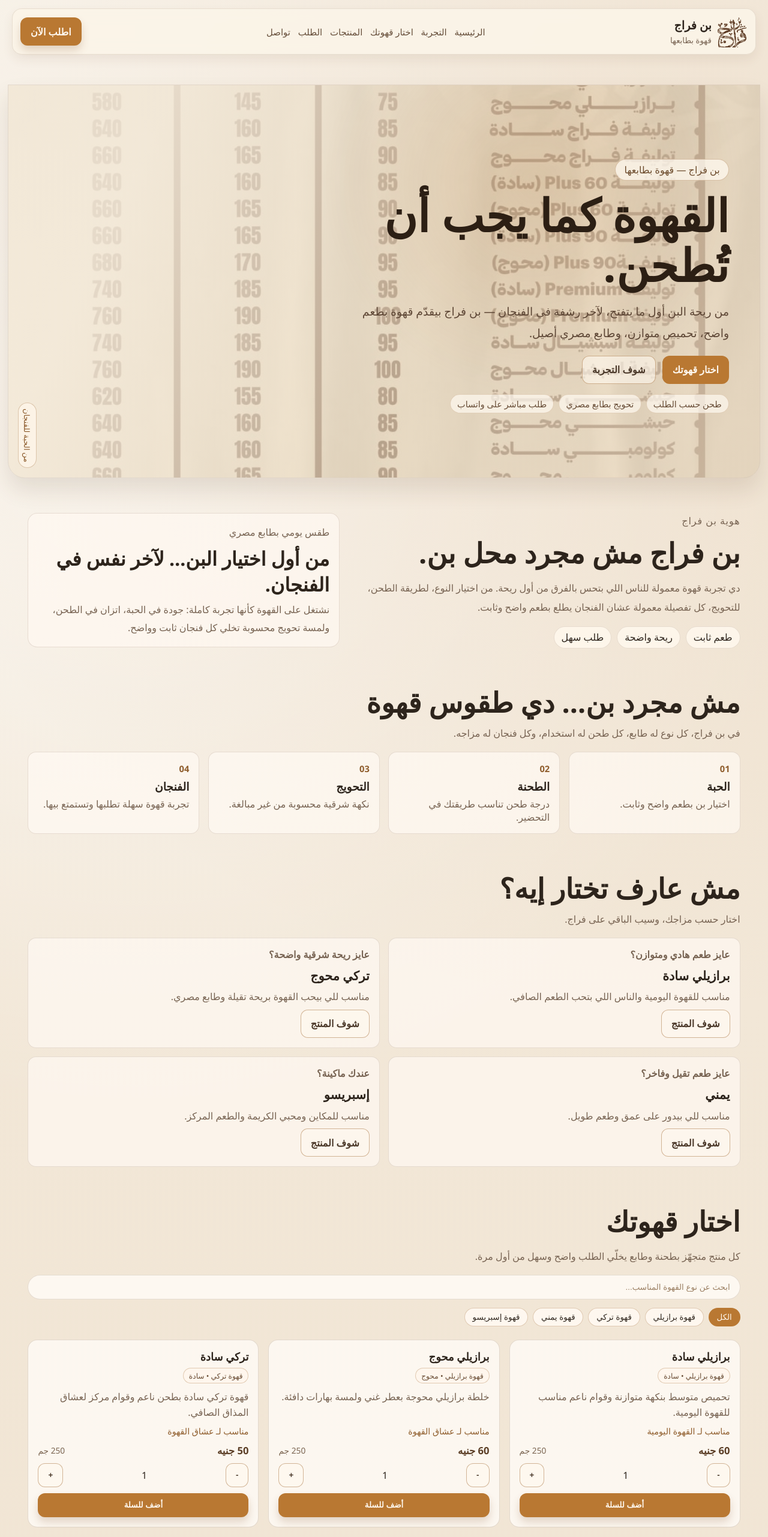
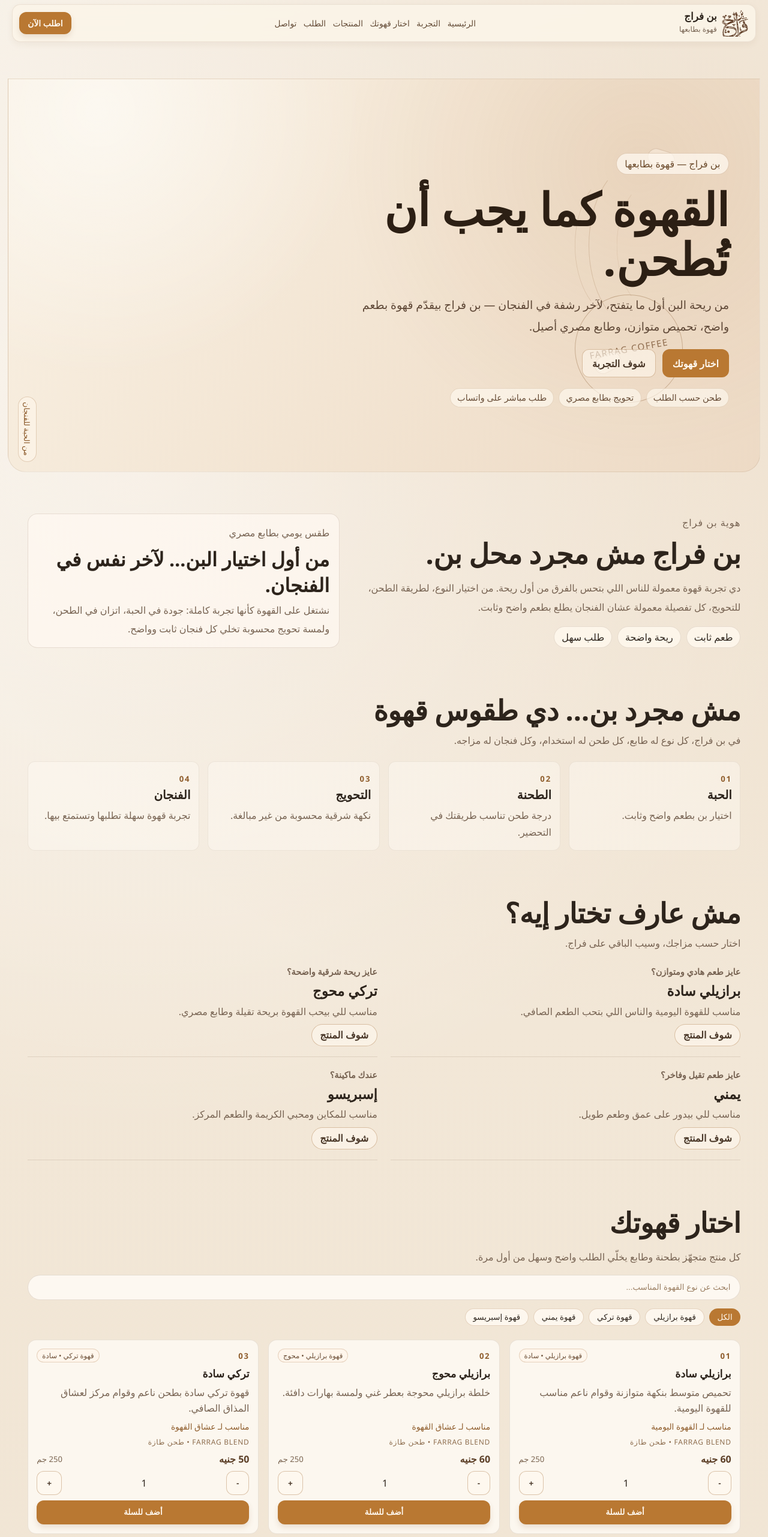
Before and after one commit to omarkhair70-droid/farrag-coffee-v2, a Next.js app: page / in a window 1280 px wide. Shown: the top 2562 px of the page at 60% size. Built offline with nearby package versions, Linux system fonts and the light colour scheme; no server answers.

Commit message:
Polish premium editorial styling across hero and catalog

```diff
--- a/app/globals.css
+++ b/app/globals.css
@@ -28,18 +28,23 @@
 ::selection { background: rgba(216, 167, 93, 0.3); color: #fff; }
 :focus-visible { outline: 2px solid rgba(216, 167, 93, 0.8); outline-offset: 2px; }
 
-main { display: flex; flex-direction: column; gap: 2.4rem; padding: 0 0 4rem; }
+main { display: flex; flex-direction: column; gap: 2.9rem; padding: 0 0 4.6rem; }
 .section {
   width: min(1200px, 96vw);
   margin: 0 auto;
   background: transparent;
   border: 0;
   border-radius: 0;
-  padding: 0.2rem 0.2rem;
+  padding: 0.25rem 0.2rem;
   box-shadow: none;
   backdrop-filter: none;
 }
-.sectionTitle { margin: 0 0 0.8rem; font-size: clamp(1.6rem, 4.8vw, 2.9rem); line-height: 1.2; }
+.sectionTitle {
+  margin: 0 0 0.8rem;
+  font-size: clamp(1.6rem, 4.8vw, 2.9rem);
+  line-height: 1.14;
+  letter-spacing: -0.01em;
+}
 
 .btn {
   border: 1px solid transparent;
@@ -53,16 +58,16 @@
 .btnPrimary {
   background: var(--gold);
   color: #fff8ef;
-  box-shadow: 0 8px 14px rgba(126, 77, 35, 0.2);
+  box-shadow: 0 5px 10px rgba(126, 77, 35, 0.14);
 }
 .btnPrimary:hover { filter: brightness(1.06); }
 
 .btnSecondary {
   background: rgba(255, 248, 239, 0.6);
-  border-color: rgba(155, 99, 40, 0.45);
+  border-color: rgba(155, 99, 40, 0.35);
   color: #4a3829;
 }
-.btnSecondary:hover { border-color: rgba(155, 99, 40, 0.8); }
+.btnSecondary:hover { border-color: rgba(155, 99, 40, 0.62); }
 
 .toast {
   position: fixed;
@@ -79,6 +84,6 @@
 }
 
 @media (min-width: 768px) {
-  main { gap: 3.1rem; }
-  .section { padding: 0.4rem; border-radius: 0; }
+  main { gap: 3.8rem; }
+  .section { padding: 0.5rem 0.35rem; border-radius: 0; }
 }
--- a/components/CoffeeGuide.module.css
+++ b/components/CoffeeGuide.module.css
@@ -5,15 +5,13 @@
 
 .grid {
   display: grid;
-  gap: 0.9rem;
-  margin-top: 1.2rem;
+  gap: 0.85rem;
+  margin-top: 1.35rem;
 }
 
 .card {
-  padding: 1rem;
-  border: 1px solid rgba(120, 91, 63, 0.16);
-  border-radius: 14px;
-  background: rgba(255, 250, 243, 0.68);
+  padding: 0.35rem 0 0.95rem;
+  border-bottom: 1px solid rgba(120, 91, 63, 0.16);
   display: grid;
   gap: 0.65rem;
 }
@@ -22,24 +20,34 @@
   margin: 0;
   color: #8f5d2c;
   font-weight: 700;
+  font-size: 0.9rem;
 }
 
 .card h3 {
   margin: 0;
-  font-size: 1.3rem;
+  font-size: 1.42rem;
+  line-height: 1.1;
 }
 
 .card p {
   margin: 0;
   color: var(--muted);
+  max-width: 50ch;
 }
 
 .card :global(.btn) {
   justify-self: start;
+  border-radius: 999px;
+  padding: 0.4rem 0.85rem;
 }
 
 @media (min-width: 700px) {
   .grid {
     grid-template-columns: repeat(2, 1fr);
+    column-gap: 1.4rem;
+  }
+
+  .card {
+    padding-bottom: 1.1rem;
   }
 }
--- a/components/CoffeeRitual.module.css
+++ b/components/CoffeeRitual.module.css
@@ -1,34 +1,39 @@
 .subtitle {
   margin: 0;
   color: var(--muted);
+  max-width: 760px;
 }
 
 .grid {
-  margin-top: 1.2rem;
+  margin-top: 1.5rem;
   display: grid;
   gap: 0.9rem;
 }
 
 .card {
-  padding: 1rem;
-  border-radius: 14px;
-  border: 1px solid rgba(120, 91, 63, 0.16);
-  background: rgba(255, 250, 243, 0.72);
+  padding: 1rem 0.85rem;
+  border-radius: 12px;
+  border: 1px solid rgba(120, 91, 63, 0.1);
+  background: rgba(255, 250, 243, 0.45);
 }
 
 .index {
   color: #8f5d2c;
-  font-weight: 800;
-  font-size: 0.92rem;
+  font-weight: 700;
+  font-size: 0.82rem;
+  letter-spacing: 0.14em;
 }
 
 .card h3 {
-  margin: 0.4rem 0;
+  margin: 0.34rem 0 0.5rem;
+  font-size: 1.24rem;
+  line-height: 1.2;
 }
 
 .card p {
   margin: 0;
   color: var(--muted);
+  line-height: 1.75;
 }
 
 @media (min-width: 700px) {
--- a/components/Header.js
+++ b/components/Header.js
@@ -17,7 +17,7 @@
     <header className={styles.header}>
       <div className={styles.inner}>
         <a href="#" className={styles.logoWrap}>
-          <Image src="/images/logo.png" alt="بن فراج" width={52} height={52} className={styles.logoImage} priority />
+          <Image src="/images/logo.png" alt="بن فراج" width={46} height={46} className={styles.logoImage} priority />
           <div>
             <span className={styles.logoText}>بن فراج</span>
             <small>قهوة بطابعها</small>
@@ -30,7 +30,7 @@
             </a>
           ))}
         </nav>
-        <motion.a href="#products" className="btn btnPrimary" {...premiumButtonMotion}>
+        <motion.a href="#products" className={`btn btnPrimary ${styles.cta}`} {...premiumButtonMotion}>
           اطلب الآن
         </motion.a>
       </div>
--- a/components/Header.module.css
+++ b/components/Header.module.css
@@ -2,61 +2,88 @@
   position: sticky;
   top: 0;
   z-index: 40;
-  padding: 0.9rem 0.35rem 0;
+  padding: 0.42rem 0.35rem 0;
 }
 
 .inner {
   width: min(1240px, 98vw);
   margin: 0 auto;
-  border: 1px solid rgba(120, 91, 63, 0.14);
-  border-radius: 16px;
-  padding: 0.72rem 0.82rem;
+  border: 1px solid rgba(120, 91, 63, 0.12);
+  border-radius: 14px;
+  padding: 0.48rem 0.7rem;
   background: rgba(251, 244, 232, 0.9);
   backdrop-filter: blur(10px);
-  box-shadow: 0 8px 18px rgba(98, 69, 42, 0.08);
+  box-shadow: 0 4px 12px rgba(98, 69, 42, 0.06);
   display: grid;
   grid-template-columns: auto 1fr auto;
-  gap: 0.7rem;
+  gap: 0.55rem;
   align-items: center;
 }
 
 .logoWrap {
   display: flex;
   align-items: center;
-  gap: 0.5rem;
+  gap: 0.44rem;
 }
 
 .logoText {
-  font-size: 1.2rem;
+  font-size: 1.05rem;
   font-weight: 800;
   display: block;
+  line-height: 1;
 }
 
 .logoWrap small {
   color: var(--muted);
+  font-size: 0.76rem;
 }
 
 .nav {
   display: flex;
-  flex-wrap: wrap;
+  flex-wrap: nowrap;
   justify-content: center;
-  gap: 0.5rem 0.8rem;
+  gap: 0.45rem 0.72rem;
+  min-width: 0;
 }
 
 .nav a {
   color: #654d39;
-  font-size: 0.93rem;
+  font-size: 0.86rem;
+  white-space: nowrap;
+}
+
+.cta {
+  padding: 0.52rem 0.82rem;
+  font-size: 0.86rem;
 }
 
 @media (max-width: 850px) {
   .inner {
     grid-template-columns: 1fr auto;
+    row-gap: 0.4rem;
+    padding: 0.44rem 0.62rem;
   }
 
   .nav {
     grid-column: 1 / -1;
     justify-content: flex-start;
-    padding-top: 0.34rem;
-    border-top: 1px solid rgba(120, 91, 63, 0.14);
+    overflow-x: auto;
+    -webkit-overflow-scrolling: touch;
+    scrollbar-width: none;
+    padding-top: 0.3rem;
+    border-top: 1px solid rgba(120, 91, 63, 0.1);
+  }
+
+  .nav::-webkit-scrollbar {
+    display: none;
+  }
+
+  .nav a {
+    font-size: 0.79rem;
+  }
+
+  .cta {
+    padding: 0.46rem 0.74rem;
+    font-size: 0.8rem;
   }
 }
--- a/components/Hero.js
+++ b/components/Hero.js
@@ -1,4 +1,3 @@
-import Image from 'next/image';
 import styles from './Hero.module.css';
 import { motion } from 'framer-motion';
 import { premiumButtonMotion, sectionReveal } from '../lib/motion';
@@ -14,10 +13,15 @@
       viewport={sectionReveal.viewport}
       transition={sectionReveal.transition}
     >
-      <div className={styles.mediaLayer}>
-        <Image src="/images/menu-2.jpeg" alt="تحضير القهوة في بن فراج" fill className={styles.heroImage} priority sizes="100vw" />
+      <div className={styles.editorialArt} aria-hidden="true">
+        <span className={styles.steamOne} />
+        <span className={styles.steamTwo} />
+        <span className={styles.steamThree} />
+        <span className={styles.stamp}>Farrag Coffee</span>
+        <span className={styles.beanOne} />
+        <span className={styles.beanTwo} />
       </div>
-      <div className={styles.overlay} />
+
       <div className={styles.content}>
         <p className={styles.badge}>بن فراج — قهوة بطابعها</p>
         <h1>القهوة كما يجب أن تُطحن.</h1>
--- a/components/Hero.module.css
+++ b/components/Hero.module.css
@@ -2,31 +2,128 @@
   width: min(1260px, 98vw);
   min-height: clamp(520px, 82vh, 760px);
   margin: 0 auto;
-  border-radius: 0 0 28px 28px;
+  border-radius: 0 0 30px 30px;
   overflow: hidden;
   position: relative;
   display: flex;
   align-items: center;
-  border: 1px solid rgba(120, 91, 63, 0.16);
-  box-shadow: 0 20px 36px rgba(86, 57, 33, 0.12);
+  border: 1px solid rgba(120, 91, 63, 0.12);
+  background:
+    radial-gradient(circle at 84% 22%, rgba(186, 134, 84, 0.15), transparent 42%),
+    radial-gradient(circle at 12% 8%, rgba(255, 255, 252, 0.58), transparent 35%),
+    linear-gradient(125deg, #f8efe1 10%, #f3e5d3 52%, #eddac5 100%);
 }
 
-.mediaLayer { position: absolute; inset: 0; }
-.heroImage { object-fit: cover; filter: saturate(0.92) contrast(0.96) brightness(0.96); }
-.overlay {
+.editorialArt {
   position: absolute;
   inset: 0;
-  background:
-    radial-gradient(circle at 70% 25%, rgba(188, 132, 72, 0.18), transparent 35%),
-    linear-gradient(115deg, rgba(247, 237, 221, 0.9) 18%, rgba(244, 228, 205, 0.64) 58%, rgba(238, 221, 198, 0.78) 100%);
+  pointer-events: none;
 }
 
-.content { position: relative; z-index: 2; width: min(820px, 100%); padding: clamp(1.4rem, 4vw, 3.6rem); }
-.content h1 { margin: 0; font-size: clamp(2.1rem, 8vw, 4.7rem); line-height: 1.1; color: #2c1f14; }
-.badge { display: inline-block; border: 1px solid rgba(146, 90, 34, 0.32); border-radius: 999px; padding: 0.4rem 0.9rem; margin-bottom: 1rem; background: rgba(255, 250, 241, 0.75); color: #6c4b2c; }
-.subtext { color: #5d4635; line-height: 1.9; font-size: clamp(1rem, 2.6vw, 1.18rem); max-width: 630px; }
-.actions { display: flex; gap: 0.7rem; flex-wrap: wrap; margin-top: 1.2rem; }
-.ctaGlow { box-shadow: none; }
+.editorialArt span {
+  position: absolute;
+}
+
+.steamOne,
+.steamTwo,
+.steamThree {
+  width: clamp(90px, 16vw, 170px);
+  height: clamp(150px, 26vw, 280px);
+  border: 1px solid rgba(141, 97, 55, 0.23);
+  border-color: transparent transparent transparent rgba(141, 97, 55, 0.23);
+  border-radius: 60% 0 0 60%;
+  right: clamp(6%, 9vw, 12%);
+  top: clamp(14%, 16vw, 21%);
+}
+
+.steamTwo {
+  transform: translateX(-35px) scale(0.86);
+  opacity: 0.78;
+}
+
+.steamThree {
+  transform: translateX(28px) scale(0.78);
+  opacity: 0.62;
+}
+
+.stamp {
+  right: clamp(5%, 10vw, 12%);
+  bottom: clamp(14%, 9vw, 19%);
+  width: clamp(120px, 16vw, 180px);
+  height: clamp(120px, 16vw, 180px);
+  border-radius: 999px;
+  border: 1px solid rgba(131, 86, 45, 0.35);
+  display: grid;
+  place-items: center;
+  font-size: clamp(0.76rem, 1.6vw, 0.94rem);
+  letter-spacing: 0.1em;
+  text-transform: uppercase;
+  color: rgba(110, 70, 36, 0.75);
+  transform: rotate(-10deg);
+}
+
+.beanOne,
+.beanTwo {
+  width: 46px;
+  height: 28px;
+  border-radius: 999px;
+  border: 1px solid rgba(131, 86, 45, 0.22);
+  background: rgba(255, 246, 234, 0.42);
+}
+
+.beanOne {
+  right: clamp(18%, 18vw, 24%);
+  bottom: clamp(20%, 13vw, 26%);
+  transform: rotate(-28deg);
+}
+
+.beanTwo {
+  right: clamp(9%, 11vw, 14%);
+  top: clamp(12%, 14vw, 18%);
+  transform: rotate(17deg);
+}
+
+.content {
+  position: relative;
+  z-index: 2;
+  width: min(820px, 100%);
+  padding: clamp(1.4rem, 4vw, 3.8rem);
+}
+
+.content h1 {
+  margin: 0;
+  font-size: clamp(2.1rem, 8vw, 4.7rem);
+  line-height: 1.1;
+  color: #2c1f14;
+}
+
+.badge {
+  display: inline-block;
+  border: 1px solid rgba(146, 90, 34, 0.24);
+  border-radius: 999px;
+  padding: 0.38rem 0.85rem;
+  margin-bottom: 1rem;
+  background: rgba(255, 250, 241, 0.72);
+  color: #6c4b2c;
+}
+
+.subtext {
+  color: #5d4635;
+  line-height: 1.9;
+  font-size: clamp(1rem, 2.6vw, 1.18rem);
+  max-width: 630px;
+}
+
+.actions {
+  display: flex;
+  gap: 0.7rem;
+  flex-wrap: wrap;
+  margin-top: 1.2rem;
+}
+
+.ctaGlow {
+  box-shadow: none;
+}
 
 .stats {
   margin-top: 1.1rem;
@@ -38,8 +135,8 @@
 .stats span {
   padding: 0.35rem 0.7rem;
   border-radius: 999px;
-  border: 1px solid rgba(146, 90, 34, 0.22);
-  background: rgba(255, 250, 241, 0.7);
+  border: 1px solid rgba(146, 90, 34, 0.18);
+  background: rgba(255, 250, 241, 0.63);
   font-size: 0.9rem;
   color: #684d37;
 }
@@ -50,17 +147,46 @@
   bottom: 1rem;
   z-index: 2;
   writing-mode: vertical-rl;
-  border: 1px solid rgba(146, 90, 34, 0.3);
+  border: 1px solid rgba(146, 90, 34, 0.24);
   border-radius: 999px;
   padding: 0.55rem 0.35rem;
   color: #8a5828;
   font-size: 0.8rem;
-  background: rgba(255, 247, 235, 0.74);
+  background: rgba(255, 247, 235, 0.6);
 }
 
 @media (max-width: 699px) {
-  .hero { width: 100%; border-radius: 0; border-inline: 0; min-height: 84vh; box-shadow: none; }
-  .actions { flex-direction: column; }
-  .actions :global(.btn) { width: 100%; }
-  .sideNote { left: auto; right: 0.7rem; bottom: 0.7rem; writing-mode: horizontal-tb; }
+  .hero {
+    width: 100%;
+    border-radius: 0;
+    border-inline: 0;
+    min-height: 78vh;
+    box-shadow: none;
+  }
+
+  .editorialArt {
+    opacity: 0.7;
+  }
+
+  .stamp {
+    width: 110px;
+    height: 110px;
+    right: 0.8rem;
+    bottom: 2.4rem;
+  }
+
+  .actions {
+    flex-direction: column;
+  }
+
+  .actions :global(.btn) {
+    width: 100%;
+  }
+
+  .sideNote {
+    left: auto;
+    right: 0.7rem;
+    bottom: 0.7rem;
+    writing-mode: horizontal-tb;
+  }
 }
--- a/components/ProductCatalog.js
+++ b/components/ProductCatalog.js
@@ -112,7 +112,7 @@
       </div>
 
       <div className={styles.grid}>
-        {filteredProducts.map((product) => {
+        {filteredProducts.map((product, index) => {
           const quantity = getQuantity(product.id);
           const cardAnimation = isMobile
             ? { initial: false, animate: { opacity: 1, y: 0 } }
@@ -126,11 +126,13 @@
             <motion.article key={product.id} className={styles.card} {...cardAnimation} {...cardHover}>
               <div className={styles.content}>
                 <div className={styles.topRow}>
-                  <h3>{product.name}</h3>
+                  <span className={styles.blendNo}>{String(index + 1).padStart(2, '0')}</span>
                   <span className={styles.typePill}>{product.category} • {product.type}</span>
                 </div>
+                <h3>{product.name}</h3>
                 <p className={styles.description}>{product.description}</p>
                 <p className={styles.suitable}>{getSuitableFor(product)}</p>
+                <p className={styles.signature}>Farrag Blend • طحن طازة</p>
                 <div className={styles.meta}>
                   <strong>{product.price} جنيه</strong>
                   <span>{product.weight}</span>
--- a/components/ProductCatalog.module.css
+++ b/components/ProductCatalog.module.css
@@ -1,30 +1,170 @@
-.headerRow { display: grid; gap: 0.45rem; margin-bottom: 1.2rem; }
-.subtitle { margin: 0; color: var(--muted); }
-.toolbar { display: grid; gap: 0.85rem; margin-bottom: 1.2rem; }
-.search { width: 100%; border: 1px solid var(--border); border-radius: 999px; padding: 0.78rem 1rem; background: rgba(255, 252, 247, 0.82); color: var(--text); }
-.search::placeholder { color: #9b7f63; }
-.filters { display: flex; gap: 0.5rem; overflow: auto; padding-bottom: 0.2rem; }
-.filterBtn { border: 1px solid rgba(155, 99, 40, 0.3); background: rgba(255, 250, 243, 0.88); color: var(--text); border-radius: 999px; padding: 0.42rem 0.8rem; white-space: nowrap; }
-.filterBtnActive { background: var(--gold); color: #fff7ed; border-color: transparent; }
-.grid { display: grid; gap: 0.8rem; }
-.card { border: 1px solid rgba(120, 91, 63, 0.2); border-radius: 16px; background: rgba(255, 252, 247, 0.8); }
-.content { padding: 0.9rem; display: grid; gap: 0.55rem; }
-.topRow { display: grid; gap: 0.45rem; }
-.content h3 { margin: 0; font-size: 1.12rem; line-height: 1.3; }
-.typePill { font-size: 0.76rem; width: fit-content; padding: 0.2rem 0.55rem; border-radius: 999px; border: 1px solid rgba(155, 99, 40, 0.3); color: #6a4d35; background: rgba(255, 246, 236, 0.95); }
-.description { margin: 0; color: var(--muted); line-height: 1.65; display: -webkit-box; -webkit-line-clamp: 2; -webkit-box-orient: vertical; overflow: hidden; min-height: 3.3em; }
-.suitable { margin: 0; color: #8f5d2c; font-size: 0.89rem; }
-.meta { margin: 0.1rem 0; font-size: 1.04rem; color: #5c3f27; display: flex; align-items: center; justify-content: space-between; }
-.meta span { font-size: 0.86rem; color: #7a6450; }
-.actions { display: grid; gap: 0.6rem; }
-.qtyControls { display: flex; align-items: center; justify-content: space-between; gap: 0.4rem; }
-.emptyState { color: var(--muted); }
+.headerRow {
+  display: grid;
+  gap: 0.45rem;
+  margin-bottom: 1.2rem;
+}
+
+.subtitle {
+  margin: 0;
+  color: var(--muted);
+}
+
+.toolbar {
+  display: grid;
+  gap: 0.85rem;
+  margin-bottom: 1.2rem;
+}
+
+.search {
+  width: 100%;
+  border: 1px solid var(--border);
+  border-radius: 999px;
+  padding: 0.78rem 1rem;
+  background: rgba(255, 252, 247, 0.82);
+  color: var(--text);
+}
+
+.search::placeholder {
+  color: #9b7f63;
+}
+
+.filters {
+  display: flex;
+  gap: 0.5rem;
+  overflow: auto;
+  padding-bottom: 0.2rem;
+}
+
+.filterBtn {
+  border: 1px solid rgba(155, 99, 40, 0.24);
+  background: rgba(255, 250, 243, 0.82);
+  color: var(--text);
+  border-radius: 999px;
+  padding: 0.4rem 0.8rem;
+  white-space: nowrap;
+}
+
+.filterBtnActive {
+  background: var(--gold);
+  color: #fff7ed;
+  border-color: transparent;
+}
+
+.grid {
+  display: grid;
+  gap: 0.8rem;
+}
+
+.card {
+  border: 1px solid rgba(120, 91, 63, 0.14);
+  border-radius: 14px;
+  background: rgba(255, 252, 247, 0.75);
+}
+
+.content {
+  padding: 0.86rem;
+  display: grid;
+  gap: 0.5rem;
+}
+
+.topRow {
+  display: flex;
+  align-items: center;
+  justify-content: space-between;
+  gap: 0.5rem;
+}
+
+.blendNo {
+  color: #8f5d2c;
+  font-size: 0.82rem;
+  font-weight: 800;
+  letter-spacing: 0.12em;
+}
+
+.content h3 {
+  margin: 0;
+  font-size: 1.08rem;
+  line-height: 1.28;
+}
+
+.typePill {
+  font-size: 0.73rem;
+  width: fit-content;
+  padding: 0.18rem 0.5rem;
+  border-radius: 999px;
+  border: 1px solid rgba(155, 99, 40, 0.24);
+  color: #6a4d35;
+  background: rgba(255, 246, 236, 0.82);
+}
+
+.description {
+  margin: 0;
+  color: var(--muted);
+  line-height: 1.6;
+  display: -webkit-box;
+  -webkit-line-clamp: 2;
+  -webkit-box-orient: vertical;
+  overflow: hidden;
+  min-height: 3.2em;
+}
+
+.suitable {
+  margin: 0;
+  color: #8f5d2c;
+  font-size: 0.86rem;
+}
+
+.signature {
+  margin: 0;
+  font-size: 0.75rem;
+  letter-spacing: 0.06em;
+  text-transform: uppercase;
+  color: #8e6e4f;
+}
+
+.meta {
+  margin: 0.05rem 0;
+  font-size: 1rem;
+  color: #5c3f27;
+  display: flex;
+  align-items: center;
+  justify-content: space-between;
+}
+
+.meta span {
+  font-size: 0.82rem;
+  color: #7a6450;
+}
+
+.actions {
+  display: grid;
+  gap: 0.55rem;
+}
+
+.qtyControls {
+  display: flex;
+  align-items: center;
+  justify-content: space-between;
+  gap: 0.4rem;
+}
+
+.emptyState {
+  color: var(--muted);
+}
 
 @media (min-width: 700px) {
-  .grid { grid-template-columns: repeat(2, 1fr); gap: 1rem; }
-  .content { padding: 1rem; }
+  .grid {
+    grid-template-columns: repeat(2, 1fr);
+    gap: 1rem;
+  }
+
+  .content {
+    padding: 0.92rem;
+  }
 }
 
 @media (min-width: 1000px) {
-  .grid { grid-template-columns: repeat(3, 1fr); }
+  .grid {
+    grid-template-columns: repeat(3, 1fr);
+  }
 }
```
